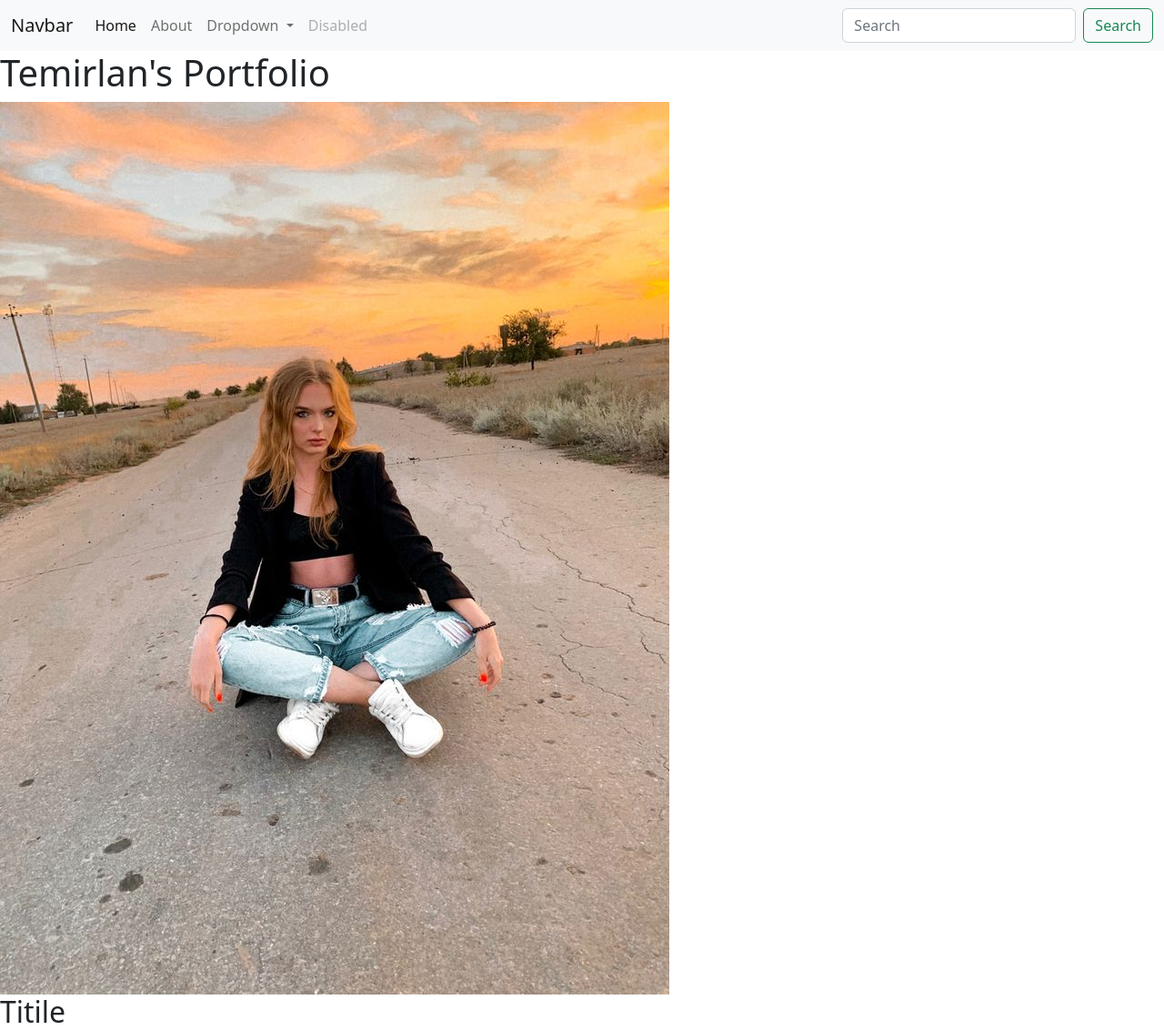
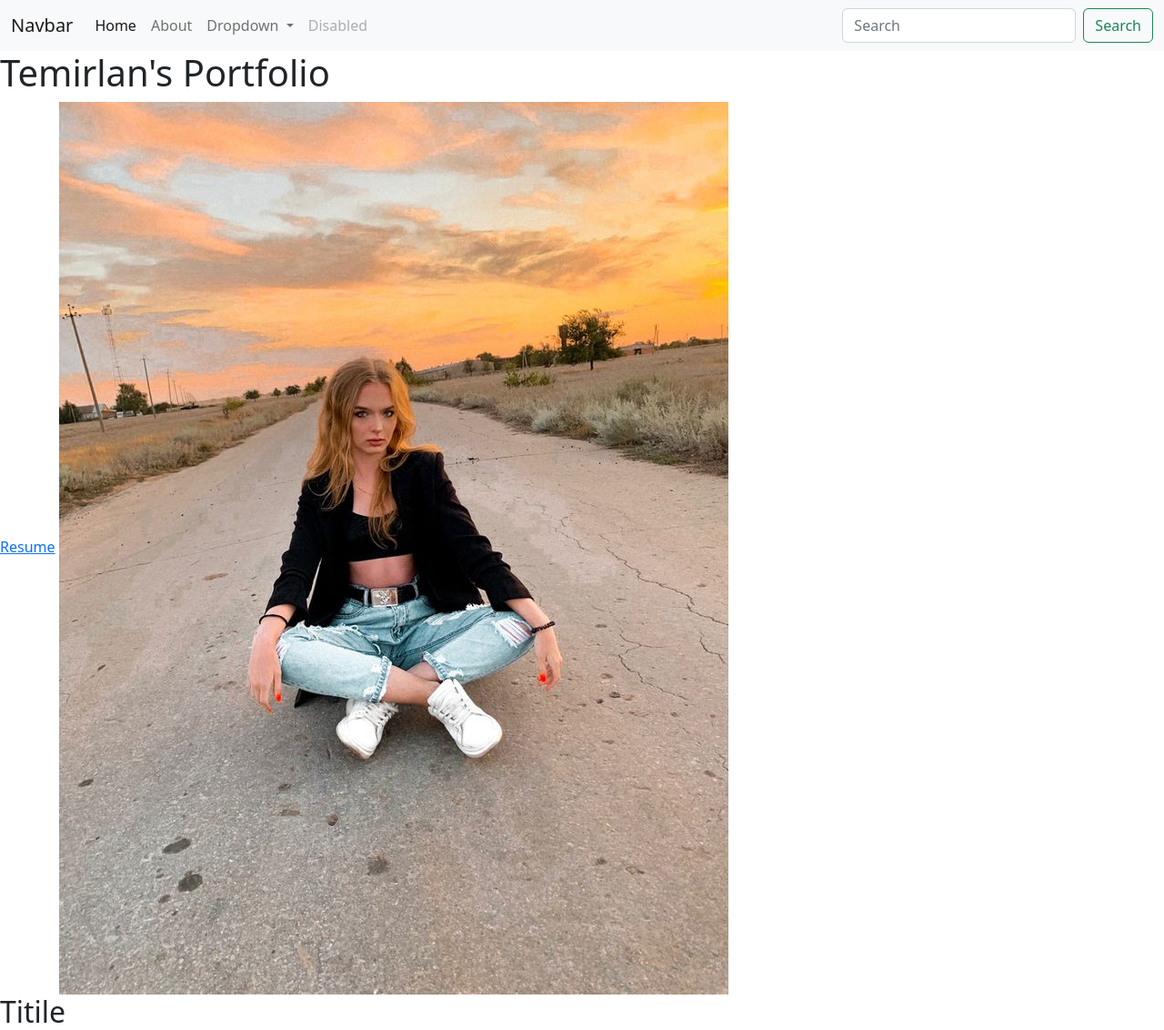
Before and after one commit to ArkTZ/PersonalBlog, a Django app: page / in a window 1280 px wide. Shown: the top 1132 px of the page at 91% size. Run offline with Django 4.2, Linux system fonts and the light colour scheme; data comes from the database, SQL or seed files in the repository.

Commit message:
Add static files

```diff
--- a/personal_blog/portfolio/templates/portfolio/home.html
+++ b/personal_blog/portfolio/templates/portfolio/home.html
@@ -5,6 +5,8 @@
     <h1>Temirlan's Portfolio</h1>
 
     {% load static %}
+
+    <a href="{% static 'portfolio/Жапар Темирлан Жанибекулы (1).pdf' %}">Resume</a>
 
     <img src="{% static 'portfolio/b3a632a5547d22c553075514add449db.jpg' %}">
 
```
Also changed, not shown: 1 other file.
